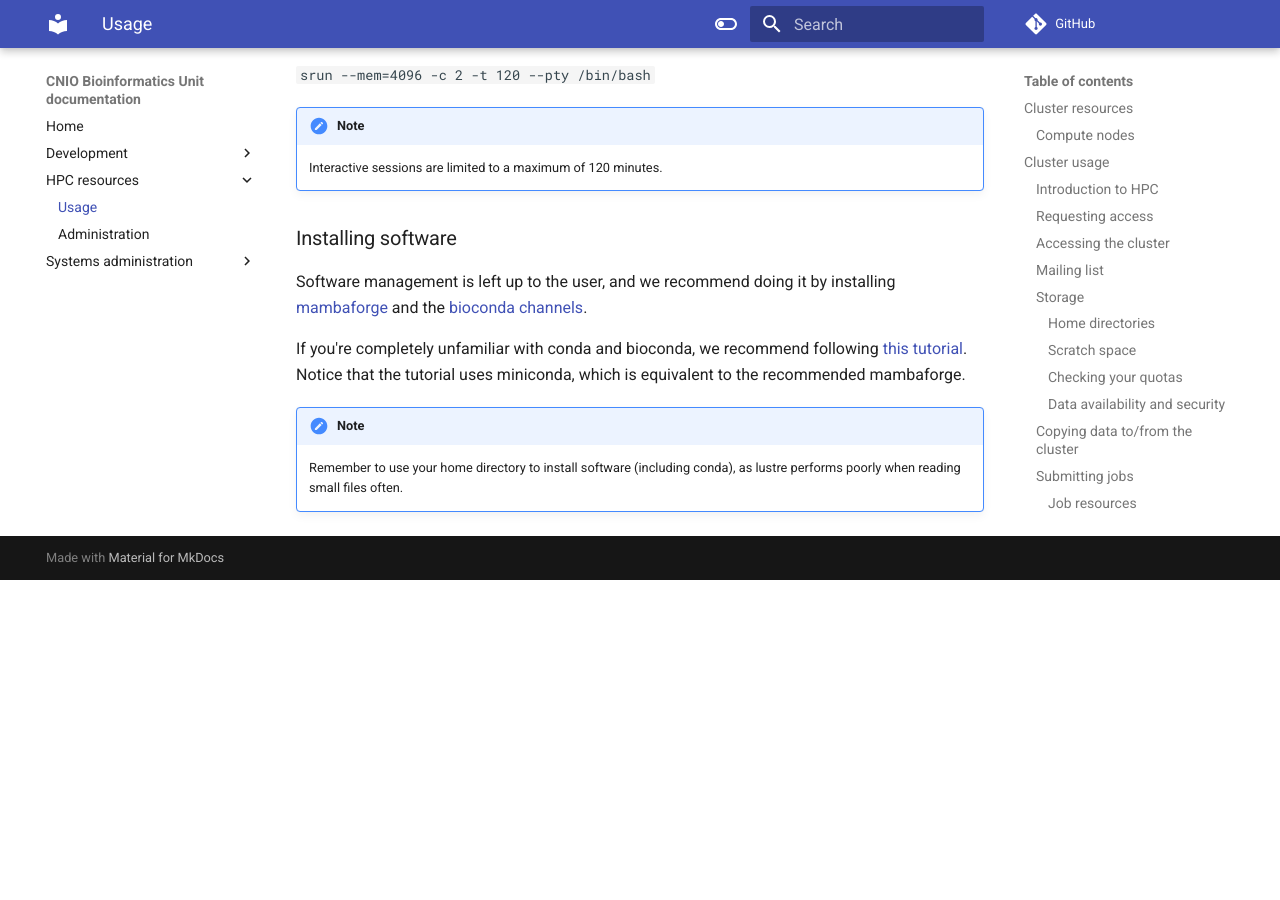
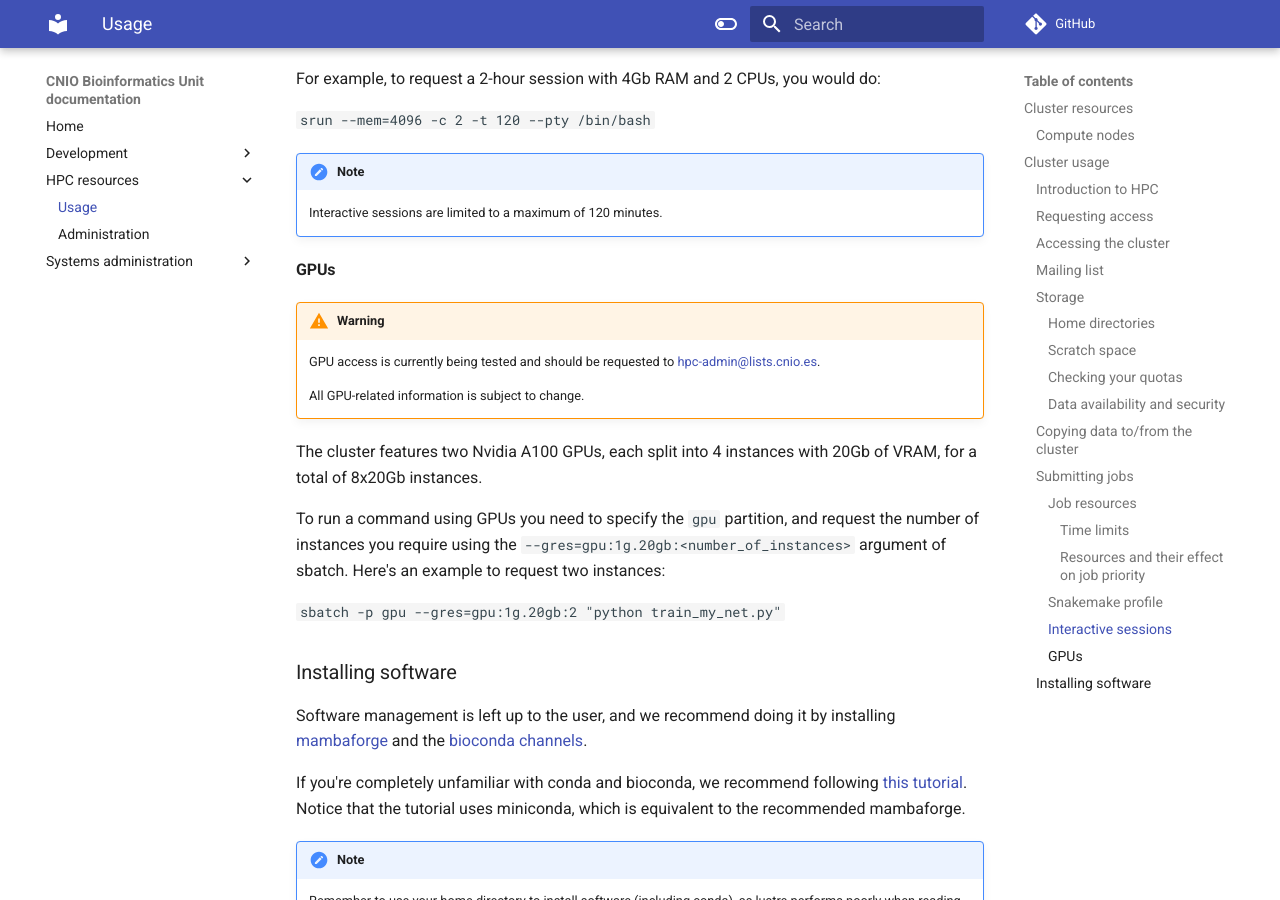
Before and after one commit to cnio-bu/cnio-bu.github.io, an MkDocs documentation site: the page built from docs/hpc/usage.md, in a window 1280 px wide and 900 px high, scrolled down 4500 px. Built offline with MkDocs 1.6.1 and Material for MkDocs 9.7.7, drawn with Linux system fonts in a browser that asks for light colours; comment, search, counter and statistics services are not loaded; before the commit the page ends 5080 px from its top, so only the background shows below that; some of the changed text lies outside the part shown.

Commit message:
Add information on GPU usage

```diff
--- a/docs/hpc/usage.md
+++ b/docs/hpc/usage.md
@@ -8,11 +8,12 @@ These are some guidelines to using our HPC cluster and the Slurm workflow system
 
 The cluster currently features 8 compute nodes with the following configurations:
 
- Node | CPUs | RAM
------ | ---- | ----
-bc001 | 24   | 32Gb
-bc00[2-7] | 52   | 512Gb
-hm001 | 224  | 2Tb
+ Node | CPUs | RAM | GPUs
+----- | ---- | ---- | ----
+bc001 | 24   | 32Gb | -
+bc00[2-7] | 52   | 512Gb | -
+hm001 | 224  | 2Tb | -
+gp001 | 224  | 2Tb | 2 x Nvidia A100 80Gb
 
 <br />
 
@@ -192,6 +193,24 @@ For example, to request a 2-hour session with 4Gb RAM and 2 CPUs, you would do:
 
     Interactive sessions are limited to a maximum of 120 minutes.
 
+#### GPUs
+
+!!! Warning
+
+    GPU access is currently being tested and should be requested to
+    [hpc-admin@lists.cnio.es](mailto:hpc-admin@lists.cnio.es).
+
+    All GPU-related information is subject to change.
+
+The cluster features two Nvidia A100 GPUs, each split into 4 instances with 20Gb of VRAM, for a total of 8x20Gb instances.
+
+To run a command using GPUs you need to specify the `gpu` partition, and request
+the number of instances you require using the
+`--gres=gpu:1g.20gb:<number_of_instances>` argument of sbatch. Here's an example
+to request two instances:
+
+`sbatch -p gpu --gres=gpu:1g.20gb:2 "python train_my_net.py"`
+
 ### Installing software
 
 Software management is left up to the user, and we recommend doing it by installing
```
